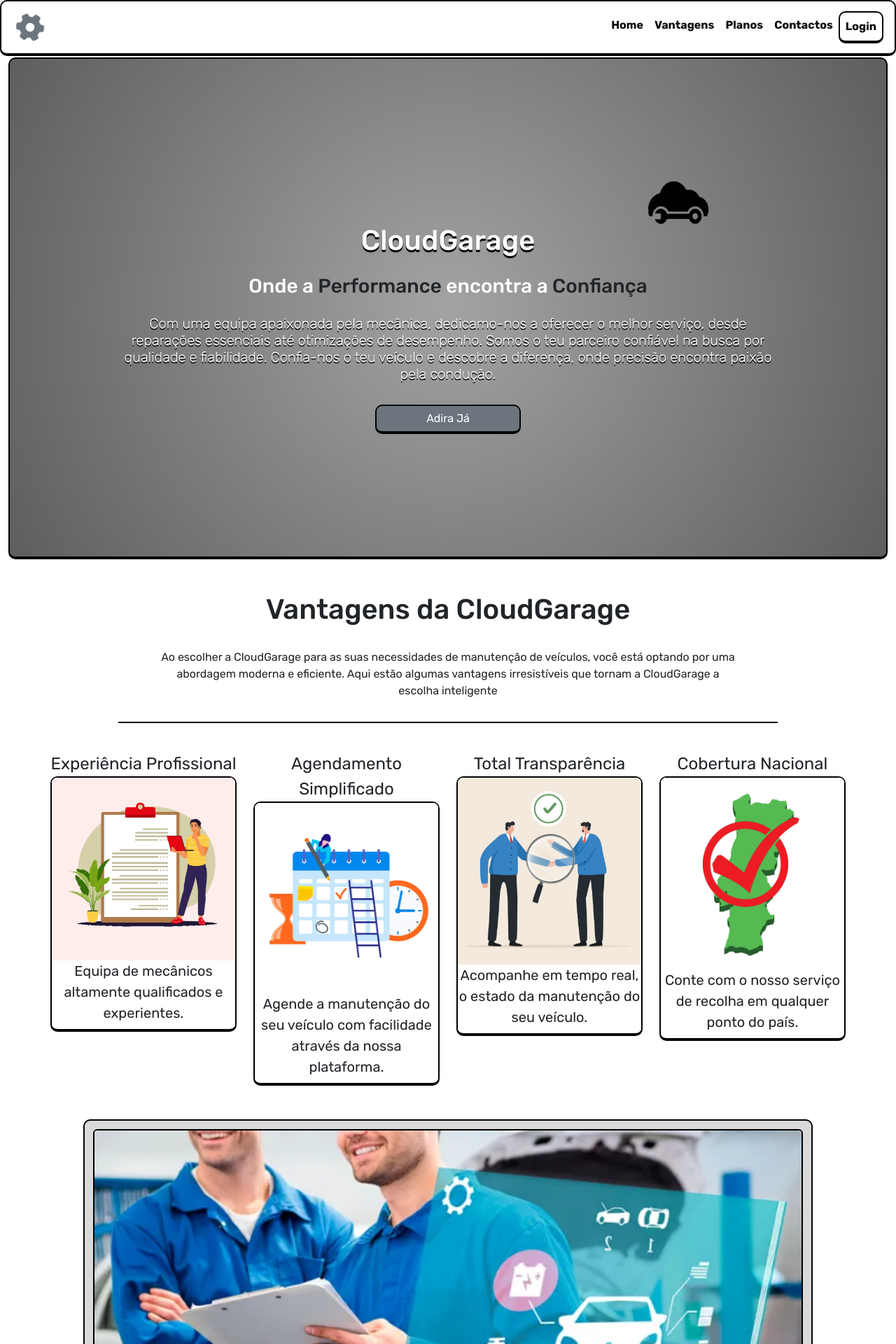
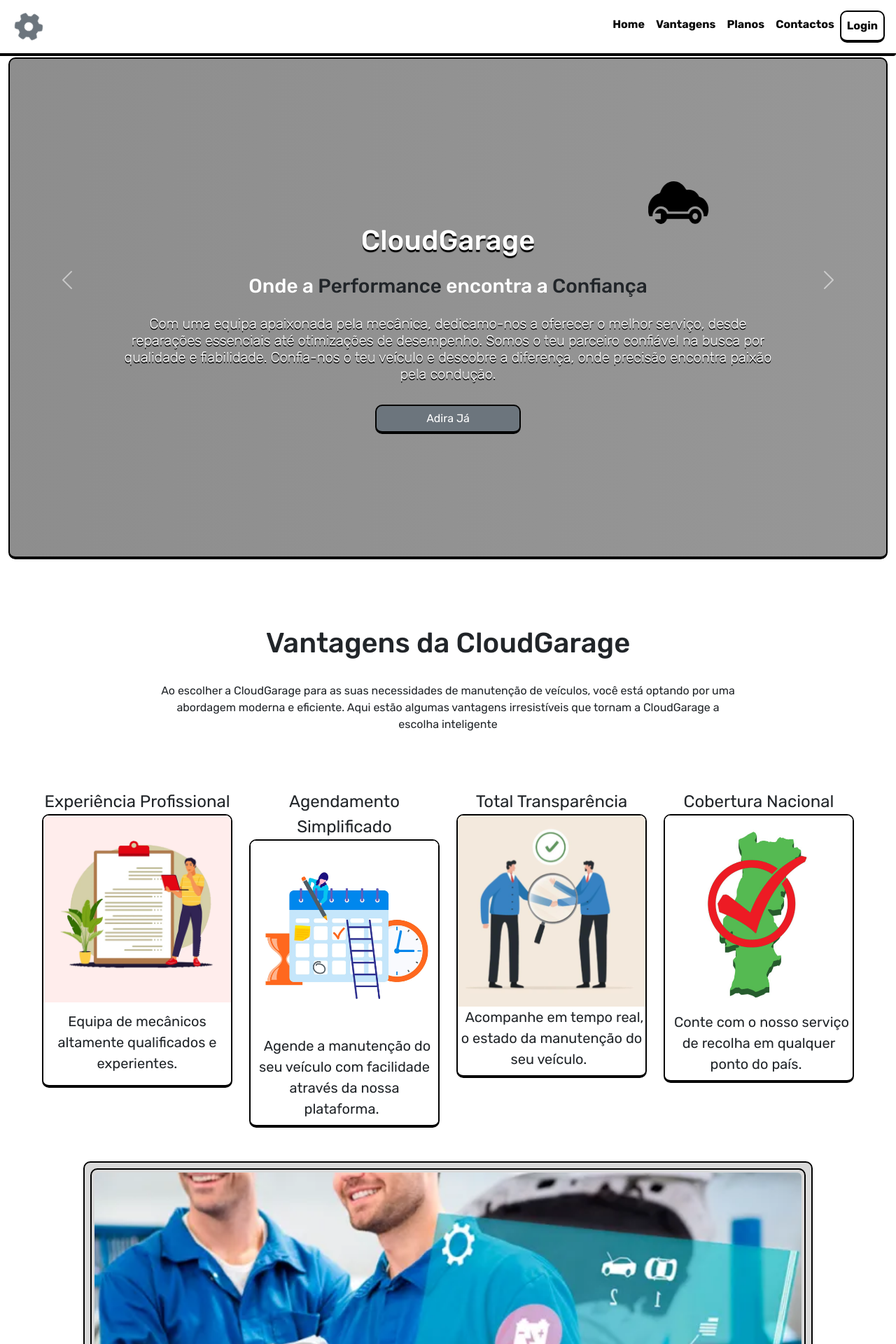
Before and after one commit to Bet20/TP_SIR, a PHP site: page / in a window 1280 px wide. Shown: the top 1920 px of the page at 70% size. Run offline with PHP 8.4, Linux system fonts and the light colour scheme.

Commit message:
fixed some alignments

```diff
--- a/css/style.css
+++ b/css/style.css
@@ -3,8 +3,14 @@
     --icon: #2f2f2f;
 }
 
+.obj-fit {
+  object-fit: cover;
+}
+
 .navbar {
     height: 80px;
+    border-width: 0 0 4px 0 !important;
+    border-radius: 0 0 4px 0 !important;
 }
 
 .navbar-brand {
@@ -242,3 +248,41 @@ hr {
   border: 1px solid black;
 }
 /* end of changes */
+
+.grad {
+    background: linear-gradient(270deg, #a3a3a3, #878787, #a3a3a3);
+    background-size: 600% 600%;
+
+    -webkit-animation: GradientPos 30s ease infinite;
+    -moz-animation: GradientPos 30s ease infinite;
+    animation: GradientPos 30s ease infinite;
+}
+
+@-webkit-keyframes GradientPos {
+    0%{background-position:0% 50%}
+    50%{background-position:100% 50%}
+    100%{background-position:0% 50%}
+}
+@-moz-keyframes GradientPos {
+    0%{background-position:0% 50%}
+    50%{background-position:100% 50%}
+    100%{background-position:0% 50%}
+}
+@keyframes GradientPos {
+    0%{background-position:0% 50%}
+    50%{background-position:100% 50%}
+    100%{background-position:0% 50%}
+}
+
+@media (max-width: 767px) {
+   /* Styles for screens smaller than 768px wide */
+   #carouselLanding {
+      /* Adjust styles for the carousel container */
+      margin-bottom: 10px; /* Add a margin to separate it from the section below */
+   }
+
+   #planos {
+      /* Adjust styles for the "Secção Planos" container */
+      margin-top: 10px; /* Add a margin to separate it from the carousel above */
+   }
+}
--- a/index.html
+++ b/index.html
@@ -58,7 +58,7 @@
     </div>
     <!-- Banner -->
     <div id="banner" style="margin-top: 82px;">
-      <div class="special-background special-border top d-flex align-items-center">
+      <div class="grad special-border top d-flex align-items-center">
         <div class="text-center text-dark">
           <div>
             <img class="logo" src="logo.svg">
@@ -83,12 +83,12 @@
       </div>
     </div>
     <!-- Advantages section -->
-    <div id="vantagens" class="d-flex flex-column align-items-center justify-content-center">
+    <div id="vantagens" class="d-flex flex-column align-items-center justify-content-center mt-5">
       <div class="text-center">
         <h1 class="pt-5 pb-4">
           Vantagens da CloudGarage
         </h1>
-        <div class="row">
+        <div class="row mb-5">
           <p class="col-8 mx-auto">
             Ao escolher a CloudGarage para as suas necessidades de manutenção de veículos,
             você está optando por uma abordagem moderna e eficiente. Aqui estão algumas
@@ -96,82 +96,91 @@
           </p>
         </div>
       </div>
-      <hr class="w-75 mb-4">
-      <div class="row w-100 px-5 text-center mb-5">
+      <!-- <hr class="w-75 mb-4"> -->
+      <div class="row px-5 text-center mb-5">
         <div class="col-md-3 col-12 mt-3">
           <span class="fs-4">Experiência Profissional</span>
           <div class="special-border pb-2">
             <img class="img-thumbnail rounded-0" src="images/experienciaProfisional.png">
-            <span class="fs-5 mt-3">Equipa de mecânicos altamente qualificados e experientes.</span>
+            <div class="fs-5 p-2 mt-1">Equipa de mecânicos altamente qualificados e experientes.
+            </div>
           </div>
         </div>
         <div class="col-md-3 col-12 mt-3">
           <span class="fs-4">Agendamento Simplificado</span>
           <div class="special-border pb-2">
-            <img class="img-thumbnail rounded-0" src="images/easybooking.png">
-            <span class="fs-5">Agende a manutenção do seu veículo com facilidade através da nossa plataforma.</span>
+            <img class="img-thumbnail rounded-0" src="images/easyBooking.png">
+            <span class="fs-5 p-2 mt-1">Agende a manutenção do seu veículo com facilidade através da nossa plataforma.</span>
           </div>
         </div>
         <div class="col-md-3 col-12 mt-3">
           <span class="fs-4">Total Transparência</span>
           <div class="special-border pb-2">
             <img class="img-thumbnail rounded-0" src="images/transparencia.png">
-            <span class="fs-5">Acompanhe em tempo real, o estado da manutenção do seu veículo.</span>
+            <span class="fs-5 p-2 mt-1">Acompanhe em tempo real, o estado da manutenção do seu veículo.</span>
           </div>
         </div>
         <div class="col-md-3 col-12 mt-3">
           <span class="fs-4">Cobertura Nacional</span>
           <div class="special-border pb-2">
             <img class="img-thumbnail rounded-0" src="images/CoberturaNacional.jpg">
-            <span class="fs-5">Conte com o nosso serviço de recolha em qualquer ponto do país.</span>
+            <span class="fs-5 p-2 mt-1">Conte com o nosso serviço de recolha em qualquer ponto do país.</span>
           </div>
         </div>
       </div>
     </div>
 
     <!-- Carousel -->
-    <div class="top row">
-      <div class="col-md-10 col-11 mx-auto my-auto">
+    <div class="mb-xs-4 pb-xs-2">
+      <div class="row d-block mb-sm-5">
+        <div class="col-md-10 col-12 mx-auto my-auto">
           <div id="carouselLanding" class="carousel slide p-2 special-border" data-bs-ride="carousel">
             <div class="carousel-inner">
               <!-- 1º Item -->
               <div class="carousel-item active">
-              <div class="p-1">
-                <img src="images/Carousel/inovacao.png" class="d-block w-100 h-75 special-border" alt="Image 1">
+                <div class="p-1 d-block w-100 h-75 special-border">
+                  <img src="images/Carousel/inovacao.png" class="obj-fit w-100 h-100 d-block" alt="Image 1">
                 </div>
                 <div class="m-1 p-2 bg-light rounded special-border">
                   <h2>Tecnologia Avançada</h2>
-                <p>Na CloudGarage, incorporamos as mais recentes inovações tecnológicas em nossos serviços. Desde diagnósticos precisos até reparos eficientes, estamos na vanguarda da tecnologia automotiva.</p>
+                  <p>
+                    Na CloudGarage, incorporamos as mais recentes inovações tecnológicas em nossos serviços. Desde
+                    diagnósticos precisos até reparos eficientes, estamos na vanguarda da tecnologia automotiva.
+                  </p>
                 </div>
               </div>
               <!-- 2º Item -->
               <div class="carousel-item">
-              <div class="p-1">
-                <img src="images/Carousel/ecologico.png" class="d-block w-100 h-75 special-border" alt="Image 1">
+                <div class="p-1 d-block w-100 h-75 special-border">
+                  <img src="images/Carousel/ecologico.png" class="obj-fit w-100 h-100 d-block" alt="Image 1">
                 </div>
                 <div class="m-1 p-2 bg-light rounded special-border">
                   <h2>Comprometidos com o Ambiente</h2>
-                <p>Além de cuidar do seu veículo, também nos preocupamos com o meio ambiente. Adotamos práticas sustentáveis para minimizar nosso impacto ambiental.</p>
+                  <p>Além de cuidar do seu veículo, também nos preocupamos com o meio ambiente. Adotamos práticas
+                    sustentáveis para minimizar nosso impacto ambiental.</p>
                 </div>
               </div>
               <!-- 3º Item -->
               <div class="carousel-item">
-              <div class="p-1">
-                <img src="images/Carousel/servicoPersonalizado.png" class="d-block w-100 h-75 special-border" alt="Image 1">
+                <div class="p-1 d-block w-100 h-75 special-border">
+                  <img src="images/Carousel/seguranca.png" class="obj-fit w-100 h-100 d-block" alt="Image 1">
                 </div>
                 <div class="m-1 p-2 bg-light rounded special-border">
                   <h2>Serviços Personalizados</h2>
-                <p>Entendemos que cada veículo é único. Oferecemos serviços personalizados para atender às necessidades específicas do seu carro, garantindo um tratamento individualizado.</p>
+                  <p>Entendemos que cada veículo é único. Oferecemos serviços personalizados para atender às
+                    necessidades específicas do seu carro, garantindo um tratamento individualizado.</p>
                 </div>
               </div>
               <!-- 4º Item -->
               <div class="carousel-item">
-              <div class="p-1">
-                <img src="images/Carousel/seguranca.png" class="d-block w-100 h-75 special-border" alt="Image 1">
+                <div class="p-1 d-block w-100 h-75 special-border">
+                  <img src="images/Carousel/inov.jpg" class="obj-fit w-100 h-100 d-block" alt="Image 1">
                 </div>
                 <div class="m-1 p-2 bg-light rounded special-border">
                   <h2>Prioridade na Segurança</h2>
-                <p>Sua segurança é nossa principal preocupação. Utilizamos peças de qualidade e aderimos aos mais altos padrões de segurança em todas as nossas operações.</p>
+                  <p>Sua segurança é nossa principal preocupação. Utilizamos peças de qualidade e aderimos aos mais
+                    altos padrões de segurança em todas as nossas operações.</p>
+                </div>
               </div>
             </div>
           </div>
@@ -197,12 +206,12 @@
 
   <!-- Secção "planos" -->
   <!-- Secção "planos" -->
-<div id="planos" class="py-5">
-  <div class="d-flex flex-column align-items-center justify-content-center p-5 special-background special-border">
+  <div id="planos" class="py-5 p-3 mt-5 mt-md-3">
+    <div class="d-flex flex-column align-items-center justify-content-center p-1 py-3 special-background special-border">
       <h2 class="text-center mb-5 text-white text-shadow">Planos de Subscrição</h2>
       <p class="lead text-center mb-5 text-white">Escolha o plano que melhor se adequa a si</p>
       <div class="row justify-content-center col-12">
-      <div class="col-md-4 col-12 h-100">
+        <div class="col-md-4 col-12 h-100 mb-4 mb-md-0">
           <div class="card text-center simple-background special-border">
             <div class="card-body custom">
               <h5 class="py-3 rounded-3 bg-black fg-white card-title">Plano Básico</h5>
@@ -218,7 +227,7 @@
             </div>
           </div>
         </div>
-      <div class="col-md-4 col-12 h-100">
+        <div class="col-md-4 col-12 h-100 mb-4 mb-md-0">
           <div class="card text-center simple-background special-border">
             <div class="card-body custom">
               <h5 class="py-3 rounded-3 bg-black fg-white card-title">Plano Anual</h5>
@@ -234,7 +243,7 @@
             </div>
           </div>
         </div>
-      <div class="col-md-4 col-12 h-100">
+        <div class="col-md-4 col-12 h-100 mb-4 mb-md-0">
           <div class="card text-center simple-background special-border">
             <div class="card-body custom">
               <h5 class="py-3 rounded-3 bg-black fg-white card-title">Plano Total</h5>
@@ -310,15 +319,15 @@
     </div>
     <!-- contactos -->
     <div class="col-12 mt-5">
-      <div class="d-flex align-items-center">
+      <div class="row align-items-center">
         <!-- Logo -->
-        <div class="col-6 text-end">
+        <div class="col-md-6 col-0 d-md-block d-none text-end">
           <a class="navbar-brand" href="#">
             <i class="fa-solid fa-gear fa-fw spin text-secondary"></i>
           </a>
         </div>
         <!-- Company info -->
-        <div class="col-6">
+        <div class="col-6 mx-auto align-items-center">
           <!-- Location -->
           <div class="d-flex align-items-center">
             <i class="fa-solid fa-location-dot fa-fw mx-3 text-danger"></i>
```
Also changed, not shown: images/Banner.png, images/Carousel/inov.jpg (added), images/CoberturaNacional.jpg, images/easyBooking.png, images/experienciaProfisional.png, images/flat_tire.png, images/transparencia.png. Lines whose indentation alone changed are shown as unchanged.
